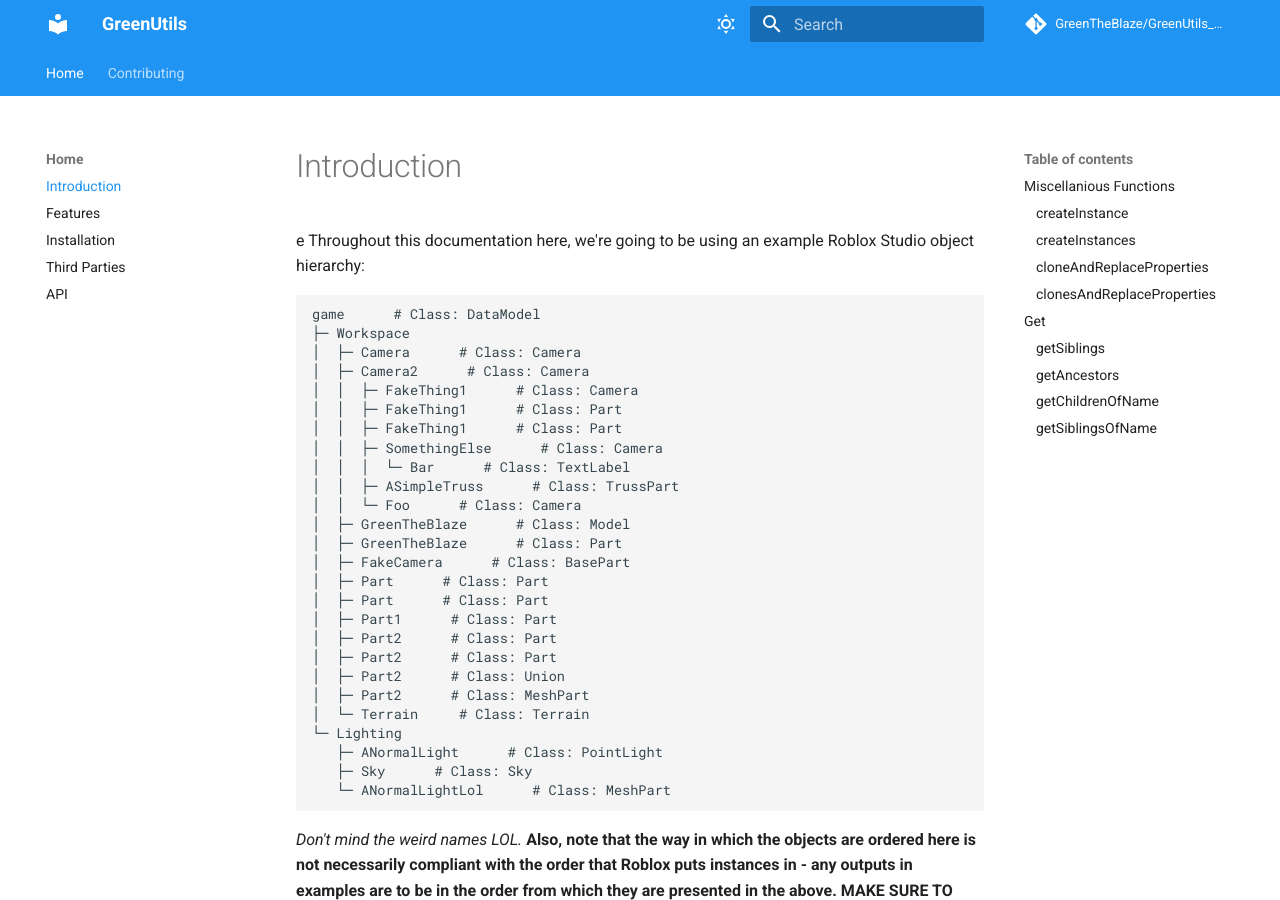
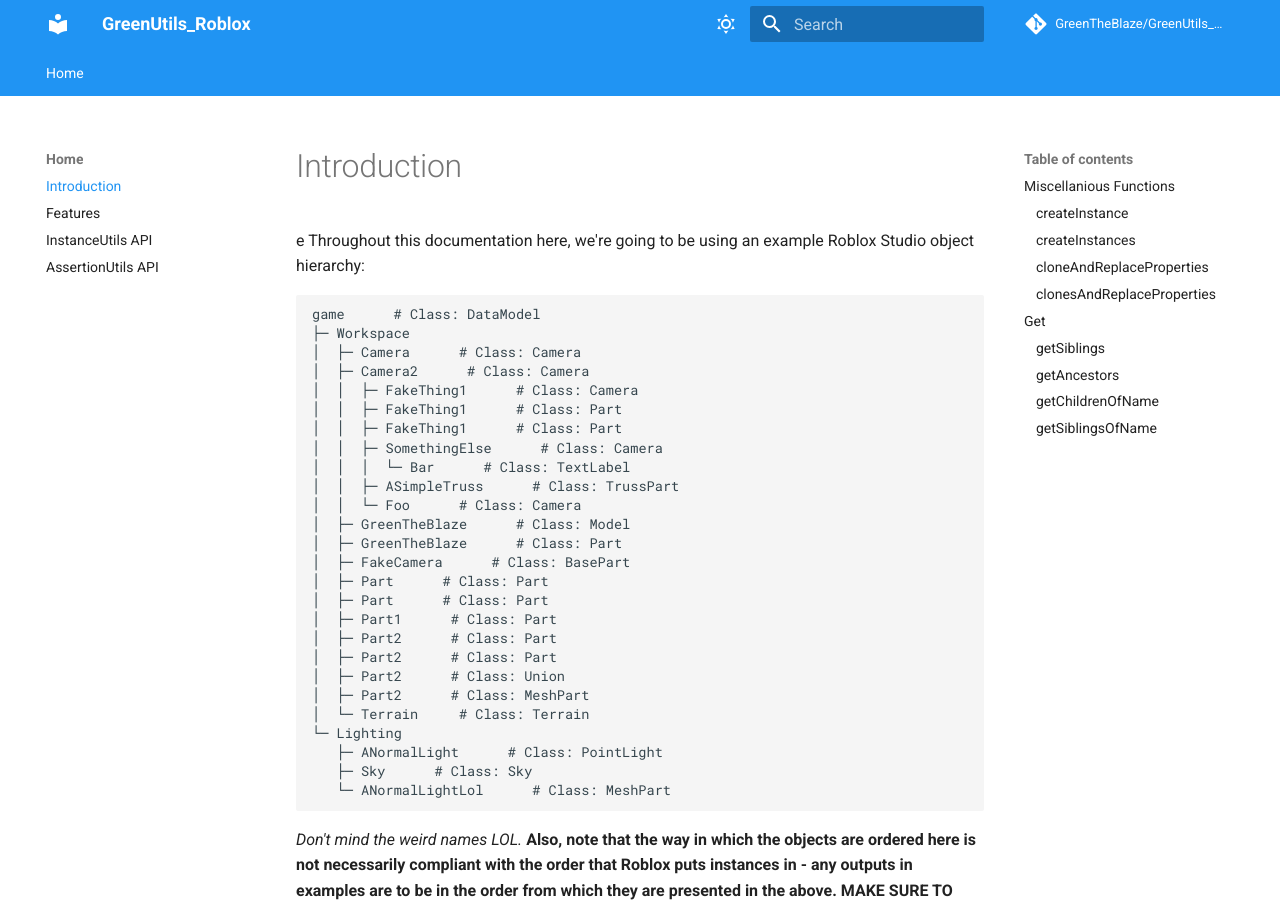
Before and after one commit to GreenTheBlaze/GreenUtils_Roblox, an MkDocs documentation site: the page built from docs/index.md, in a window 1280 px wide and 900 px high. Built offline with MkDocs 1.6.1 and Material for MkDocs 9.7.7, drawn with Linux system fonts in a browser that asks for light colours; comment, search, counter and statistics services are not loaded.

Commit message:
Update mkdocs.yml

```diff
--- a/mkdocs.yml
+++ b/mkdocs.yml
@@ -1,4 +1,4 @@
-site_name: GreenUtils
+site_name: GreenUtils_Roblox
 site_description: Documentation for GreenUtils
 site_url: https://GreenTheBlaze.github.io/GreenUtils_Roblox
 
@@ -48,7 +48,5 @@ nav:
   - Home:
     - Introduction: index.md
     - Features: features.md
-    - Installation: installation.md
-    - Third Parties: third_parties.md
-    - API: api.md
-  - Contributing: contributing.md
+    - InstanceUtils API: instanceutils-api.md
+    - AssertionUtils API: assertionutils-api.md
```
